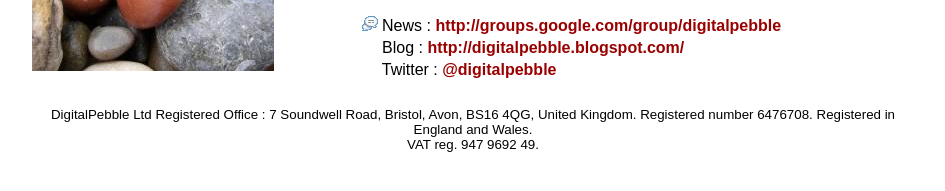
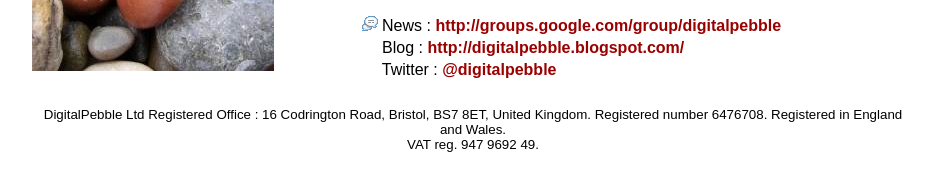
Before and after one commit to DigitalPebble/digitalpebble.github.io, a Jekyll site: the page built from contact.html, in a window 1280 px wide. Shown: the part 246-437 px from the top of the page, without its empty margins (167-1112 px from the left). Built offline with Jekyll 4.4.1, drawn with Linux system fonts in a browser that asks for light colours.

Commit message:
Update contact.html
changed registered address

```diff
--- a/contact.html
+++ b/contact.html
@@ -16,8 +16,8 @@ title : Contact - DigitalPebble Ltd
     "type": "PostalAddress",
     "addressCountry": "United Kingdom",
     "addressLocality": "Bristol, Avon,",
-    "postalCode": "BS16 4QG",
-    "streetAddress": "7 Soundwell Road"
+    "postalCode": "BS7 8ET",
+    "streetAddress": "16 Codrington Road"
   },
   "url": "http://digitalpebble.com/"
 }
@@ -61,6 +61,6 @@ title : Contact - DigitalPebble Ltd
     <tr>
       <td style="text-align: center; vertical-align: middle;"
         colspan="3"><small>
-        DigitalPebble Ltd Registered Office : 7 Soundwell Road, Bristol, Avon, BS16 4QG, United Kingdom. Registered number
+        DigitalPebble Ltd Registered Office : 16 Codrington Road, Bristol, BS7 8ET, United Kingdom. Registered number
         6476708. Registered in England and Wales. <br>VAT reg. 947 9692 49.
         </small>
```
